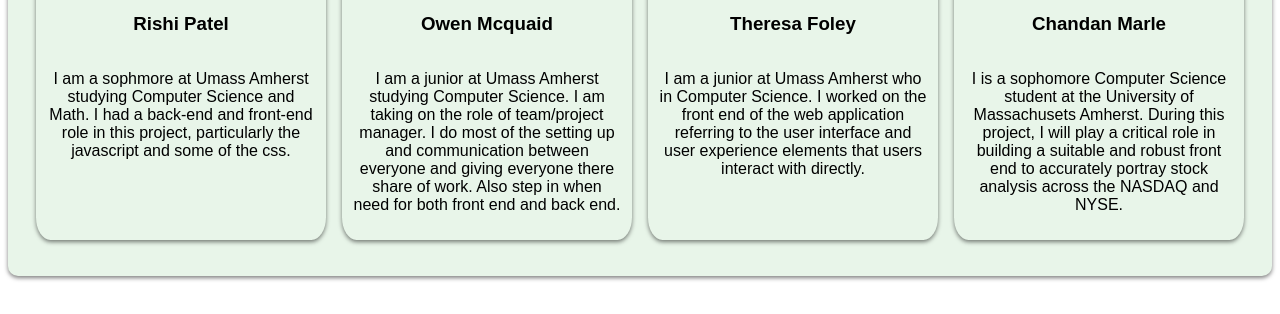
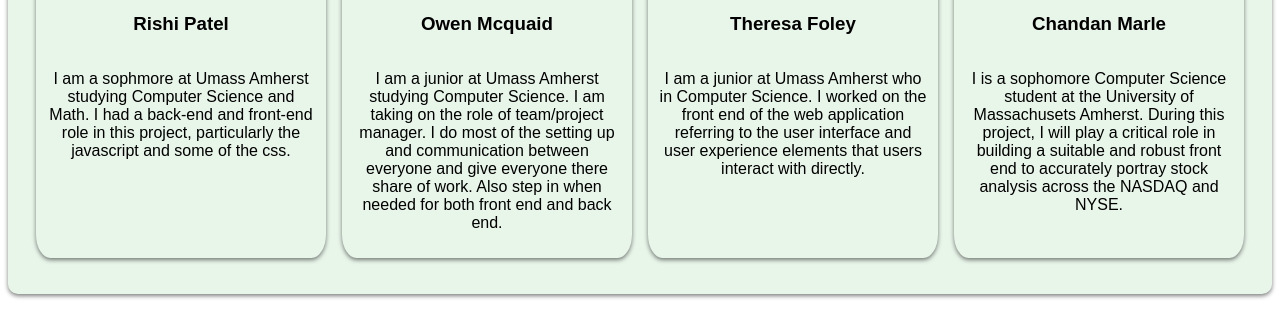
Before and after one commit to owen-mcq/CS-326-Project, a website: page src/docs/milestone-01/index.html in a window 1280 px wide. Shown: the part 1422-1736 px from the top of the page. Drawn offline with Linux system fonts and the light colour scheme.

Commit message:
Update index.html

```diff
--- a/src/docs/milestone-01/index.html
+++ b/src/docs/milestone-01/index.html
@@ -61,7 +61,7 @@
             <li>
                 <img src="photos/Owen.png" alt="Owen Mcquaid">
                 <h3>Owen Mcquaid</h3>
-                <p>I am a junior at Umass Amherst studying Computer Science. I am taking on the role of team/project manager. I do most of the setting up and communication between everyone and giving everyone there share of work. Also step in when need for both front end and back end.</p>
+                <p>I am a junior at Umass Amherst studying Computer Science. I am taking on the role of team/project manager. I do most of the setting up and communication between everyone and give everyone there share of work. Also step in when needed for both front end and back end.</p>
             </li>
             <li>
                 <img src="photos/Theresa.jpg" alt="Theresa Foley">
```
